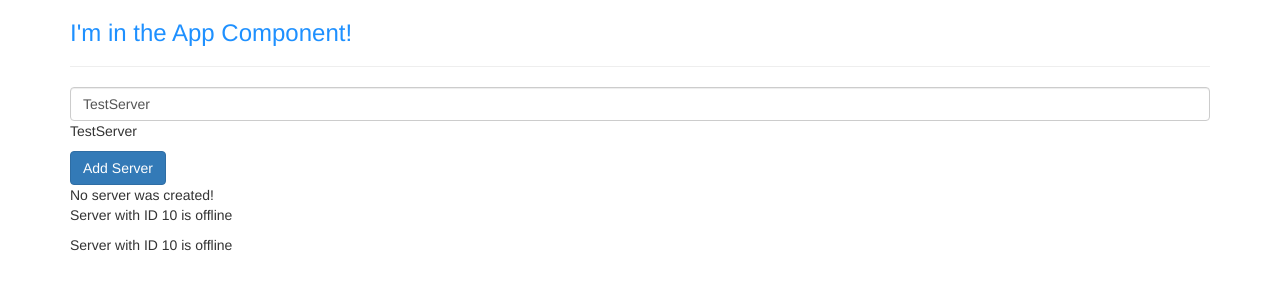
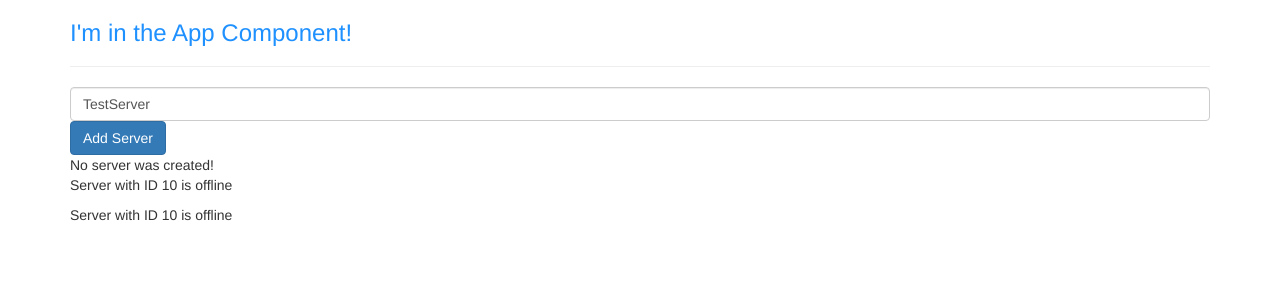
Before and after one commit to agunawan19/angular8-app, an Angular app: page / in a window 1280 px wide. Shown: the top 300 px of the page. Built offline with nearby package versions, Linux system fonts and the light colour scheme.

Commit message:
Change in databinding

```diff
--- a/src/app/servers/servers.component.html
+++ b/src/app/servers/servers.component.html
@@ -8,7 +8,7 @@
   type="text"
   class="form-control"
   [(ngModel)]="serverName">
-<p>{{ serverName }}</p>
+<!--<p>{{ serverName }}</p>-->
 <button
   class="btn btn-primary"
   [disabled]="!allowNewServer"
--- a/src/app/servers/servers.component.ts
+++ b/src/app/servers/servers.component.ts
@@ -20,7 +20,7 @@
   }
 
   onCreateServer() {
-    this.serverCreationStatus = 'Server was created';
+    this.serverCreationStatus = `Server was created! Name is ${this.serverName}`;
   }
 
   onUpdateServerName(event: Event) {
```
